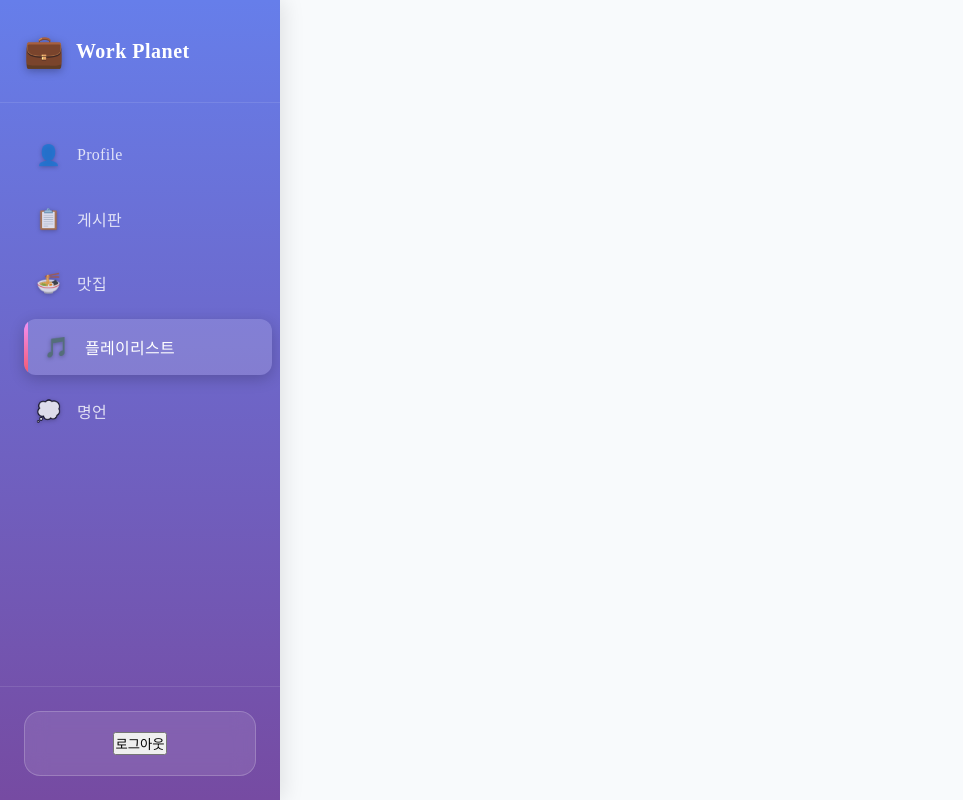
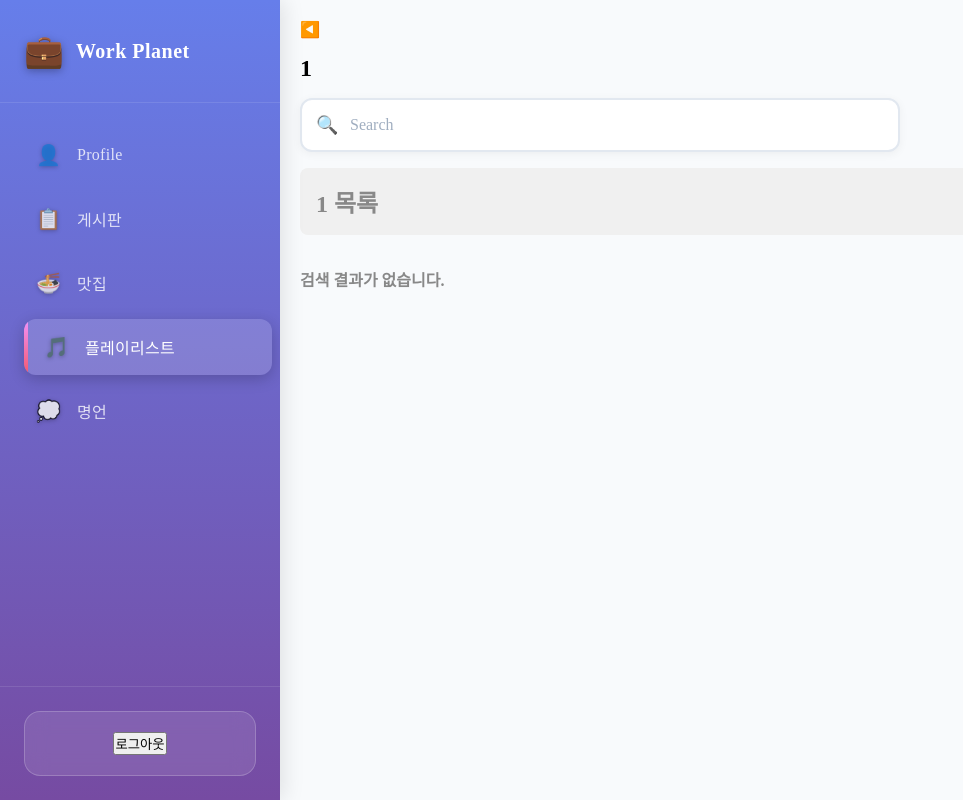
Before and after one commit to baezy813/Work_Planet, a React (Vite) app: page /playlist/musicdetail/1 in a window 1280 px wide. Shown: the whole page, without its empty margins (0-963 px from the left). Built offline with nearby package versions, Linux system fonts and the light colour scheme.

Commit message:
faet : MusicDetail 컴포넌트 추가 및 재생목록 디테일 페이지 라우팅
- 해당 노래 type에 따른 세부 정보를 표시 페이지 라우팅

```diff
--- a/src/App.jsx
+++ b/src/App.jsx
@@ -9,6 +9,8 @@ import Mypage from './pages/Mypage/MyPage'
 import RandomQuote from './pages/Quote/RandomQuote'
 import MenuRecommendation from './pages/Restaurant/MenuRecommendation'
 import PlayList from './pages/PlayList/page'
+import MusicDetail from './pages/PlayList/MusicDetail'
+
 import styled from 'styled-components'
 import { useState } from 'react'
 
@@ -39,6 +41,7 @@ function App() {
                                             <Route path="/quote" element={<RandomQuote />} />
                                             <Route path="/restaurant" element={<MenuRecommendation />} />
                                             <Route path="/playlist" element={<PlayList />} />
+                                            <Route path="/playlist/musicdetail/:type" element={<MusicDetail />} />
                                         </Routes>
                                     </S.MainContent>
                                 </>
--- a/src/data/tracksItemData.js
+++ b/src/data/tracksItemData.js
@@ -79,3 +79,87 @@ export const tracksItemData = [
         image: 'https://via.placeholder.com/150',
     }
 ]
+
+export const musicTypeInfo = [
+    {
+
+            type: '출근송',
+            title: 'Song 1',
+            singer: 'Artist 1',
+            albumName: 'Album 1',
+            image: 'https://via.placeholder.com/150',
+        },
+    {
+        type: '출근송',
+        title: 'Song 1',
+        singer: 'Artist 1',
+        albumName: 'Album 1',
+        image: 'https://via.placeholder.com/150',
+    },
+    {
+        type: '출근송',
+        title: 'Song 1',
+        singer: 'Artist 1',
+        albumName: 'Album 1',
+        image: 'https://via.placeholder.com/150',
+    },
+    {
+
+        type: '퇴근송',
+        title: 'Song 2',
+        singer: 'Artist 2',
+        albumName: 'Album 1',
+        image: 'https://via.placeholder.com/150',
+    },
+    {
+
+        type: '야근송',
+        title: '야야 3',
+        singer: 'Artist 3',
+        albumName: 'Album 1',
+        image: 'https://via.placeholder.com/150',
+    },{
+
+        type: '업무 많을때',
+        title: 'Song 4',
+        singer: 'Artist 4',
+        albumName: 'Album 1',
+        image: 'https://via.placeholder.com/150',
+    },{
+
+        type: '집중',
+        title: 'Song 5',
+        singer: 'Artist 5',
+        albumName: 'Album 1',
+        image: 'https://via.placeholder.com/150',
+    },
+    {
+
+        type: '휴식',
+        title: 'Song 6',
+        singer: 'Artist 6',
+        albumName: 'Album 1',
+        image: 'https://via.placeholder.com/150',
+    },{
+
+        type: '월급날',
+        title: 'Song 7',
+        singer: 'Artist 7',
+        albumName: 'Album 1',
+        image: 'https://via.placeholder.com/150',
+    },{
+
+        type: '혼났을때',
+        title: 'Song 8',
+        singer: 'Artist 8',
+        albumName: 'Album 1',
+        image: 'https://via.placeholder.com/150',
+    },{
+
+        type: '지옥철',
+        title: 'Song 9',
+        singer: 'Artist 9',
+        albumName: 'Album 1',
+        image: 'https://via.placeholder.com/150',
+    }
+]
--- /dev/null
+++ b/src/pages/PlayList/MusicDetail.jsx
@@ -0,0 +1,85 @@
+import styled from "styled-components";
+import { musicTypeInfo } from "../../data/tracksItemData";
+import SearchInput from "../../components/Restaurant/SearchInput";
+import { filterData } from "../../utils/filteredSearchData";
+import { useState } from "react";
+import { useParams } from "react-router-dom";
+import { useNavigate } from "react-router-dom";
+export default function MusicDetail(){
+   const [searchQuery, setSearchQuery] = useState('')
+   const {type} = useParams()
+   const navigate = useNavigate()
+   const filteredType = musicTypeInfo.filter((item) => item.type === type)
+const filteredMusic = filterData(filteredType, searchQuery, ['title', 'singer'])
+    return(
+        <S.Container>
+           <S.BackButton onClick={()=> navigate(-1)}>◀️</S.BackButton>
+            <S.Title>{type}</S.Title>
+            <SearchInput placeholder="Search" value={searchQuery} onChange={(e)=>setSearchQuery(e.target.value)} padding="16px 16px 16px 48px" />
+            <S.Banner>
+                 {`${type} 목록`}
+            </S.Banner>
+            <S.MusicContainer>
+               {filteredMusic.map((item)=>(
+                <S.MusicItem key={item.type}>
+                    <S.MusicImage src={item.image} alt={item.title} />
+                    <S.MusicTitle>{item.title}</S.MusicTitle>
+                    <S.MusicSinger>{item.singer}</S.MusicSinger>
+                </S.MusicItem>
+               ))}
+               {filteredMusic.length === 0 && <S.NoResults> 검색 결과가 없습니다.</S.NoResults>}
+            </S.MusicContainer>
+        </S.Container>
+    )
+}
+
+const S = {
+    BackButton: styled.div`
+
+    `,
+    Container: styled.div`
+        display: flex;
+        flex-direction: column;
+        gap: 16px;
+    `,
+    Title: styled.h1`
+        font-size: 24px;
+        font-weight: 600;
+    `,
+    Banner: styled.div`
+        font-size: 24px;
+        font-weight: 600;
+        color: #888;
+        padding: 16px;
+        background-color: #f0f0f0;
+        border-radius: 8px;
+        margin-bottom: 16px;
+    `,
+    MusicContainer: styled.div`
+        display: flex;
+        flex-direction: column;
+        gap: 16px;
+    `,
+    MusicItem: styled.div`
+        display: flex;
+        flex-direction: column;
+        gap: 16px;
+    `,
+    MusicImage: styled.img`
+        width: 100px;
+        height: 100px;
+    `,
+    MusicTitle: styled.div`
+        font-size: 16px;
+        font-weight: 600;
+    `,
+    MusicSinger: styled.div`
+        font-size: 14px;
+        color: #666;
+    `,
+    NoResults: styled.div`
+        font-size: 16px;
+        font-weight: 600;
+        color: #888;
+    `,
+}
--- a/src/pages/PlayList/page.jsx
+++ b/src/pages/PlayList/page.jsx
@@ -1,19 +1,47 @@
 import styled from 'styled-components'
-import SearchInput from '../../components/Restaurant/SearchInput'
+import TopTrackCard from '../../components/PlayList/TopTrackCard'
+import { useNavigate } from 'react-router-dom'
+
 
 export default function PlayList(){
+    const musicType =['출근송', '퇴근송','야근송', '업무 많을때', '집중', '휴식', '월급날', '혼났을때', '지옥철']
+    const navigate = useNavigate()
     return(
         <S.Container>
-            <SearchInput placeholder='원하시는 음악을 입력해주세요' padding='16px 16px 16px 48px'/>
-
-            <div>Weekly Top Tracksyarn add zustand
-            </div>
+            <div>Trending</div>
+            <TopTrackCard/>
+            <S.MusicTypeContainer>
+                {  musicType.map((item)=>(
+                    <S.MusicType key={item} onClick={()=>{navigate(`/playlist/musicdetail/${item}`)}}>{item}</S.MusicType>
+                ))}
+            </S.MusicTypeContainer>
         </S.Container>
     )
 }
 
 const S = {
     Container: styled.div`
-
-    `
+        display: flex;
+        flex-direction: column;
+        gap: 16px;
+    `,
+    Title: styled.h1`
+        font-size: 24px;
+        font-weight: 600;
+    `,
+    MusicTypeContainer: styled.div`
+    width: 500px;
+    height: 500px;
+    background-color:
+    border-radius: 10px;
+    box-shadow: 0 0 10px 0 rgba(0, 0, 0, 0.1);
+    display:grid;
+    grid-template-columns: repeat(3, 1fr);
+    gap: 16px;
+    `,
+    MusicType: styled.div`
+        display: flex;
+        flex-direction: column;
+        gap: 16px;
+    `,
 }
```
